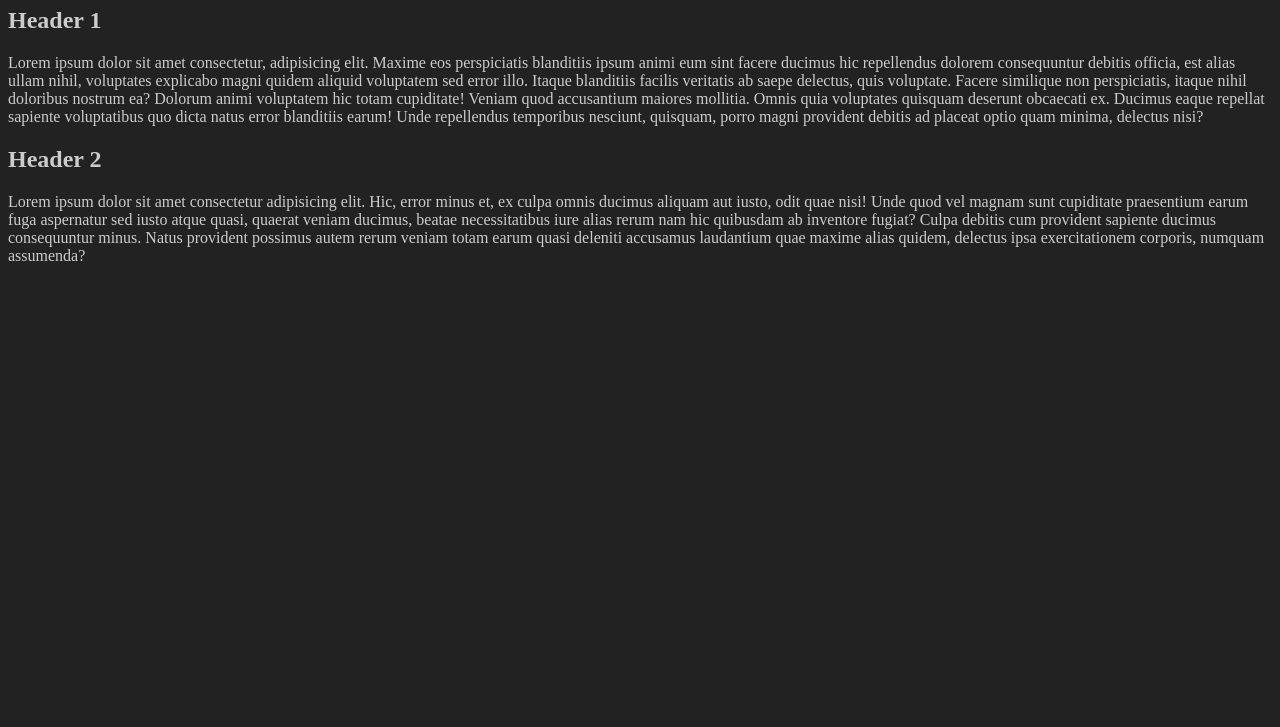
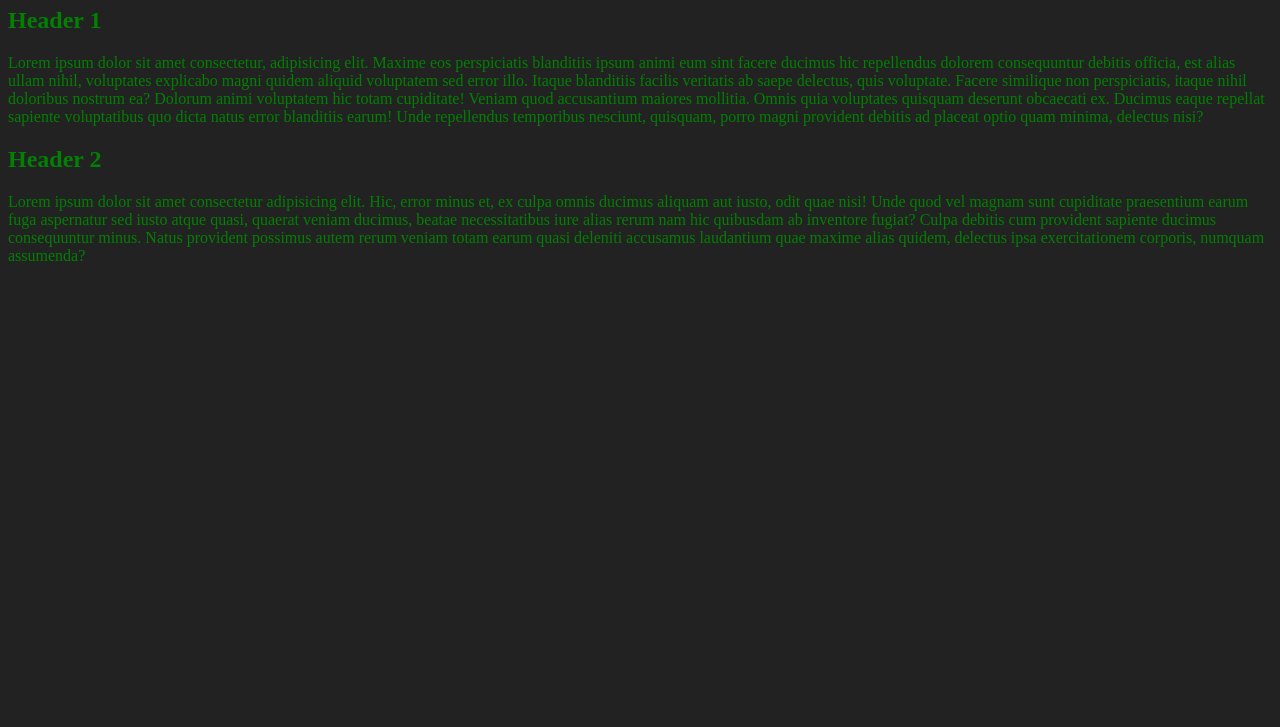
Before and after one commit to eradix/git-project3, a plain HTML site: page index.html in a window 1280 px wide. Shown: the part 73-800 px from the top of the page. Drawn offline with Linux system fonts and the light colour scheme.

Commit message:
from feature2

```diff
--- a/css/style.css
+++ b/css/style.css
@@ -2,3 +2,6 @@ body{
     background-color: #222;
     color: #ccc;
 }
+*{
+    color: green;
+}
```
